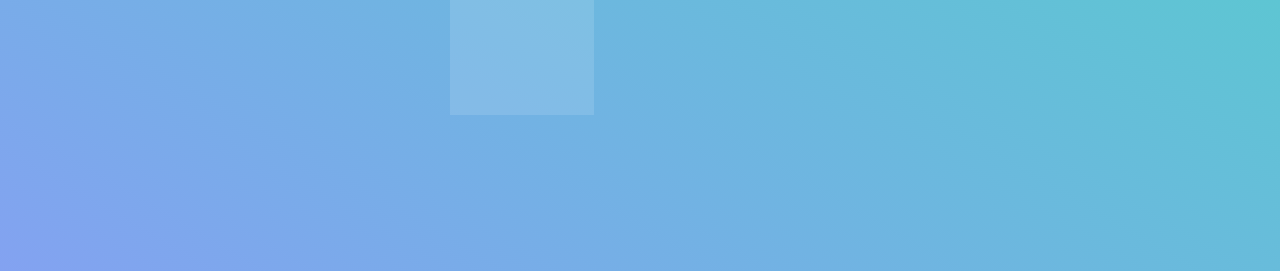
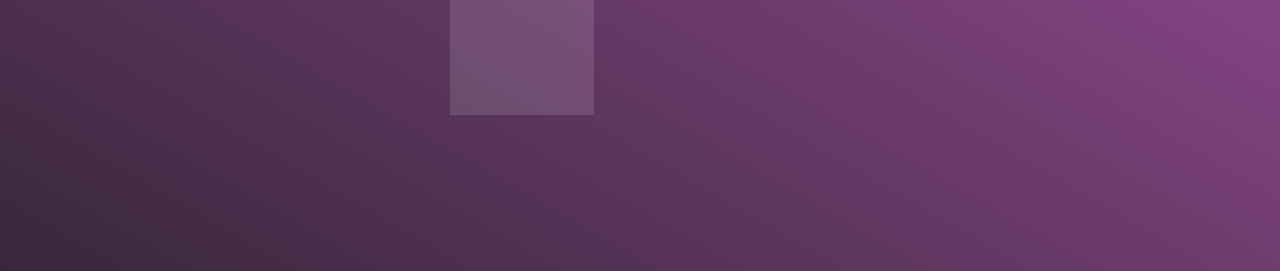
Before and after one commit to JromEst/jromest.github.io, a plain HTML site: page index.html in a window 1280 px wide. Shown: the part 529-800 px from the top of the page. Drawn offline with nearby package versions, Linux system fonts and the light colour scheme.

Commit message:
feat: new color and set box-sizing

```diff
--- a/styles/main.css
+++ b/styles/main.css
@@ -3,12 +3,18 @@ body {
   font-size: 16px;
   font-family: -apple-system, BlinkMacSystemFont, "Segoe UI", Roboto, Oxygen,
     Ubuntu, Cantarell, "Open Sans", "Helvetica Neue", sans-serif;
+  box-sizing: border-box;
+}
+*,
+*:before,
+*:after {
+  box-sizing: inherit;
 }
 .card {
   width: 100%;
   height: 100vh;
-  background: #63c0e1;
-  background: linear-gradient(-150deg, #4ad8c3, #83a2f1);
+  background: #38273a;
+  background: linear-gradient(-150deg, rgb(171, 83, 170), #38273a);
   display: flex;
   justify-content: center;
   align-items: center;
```
